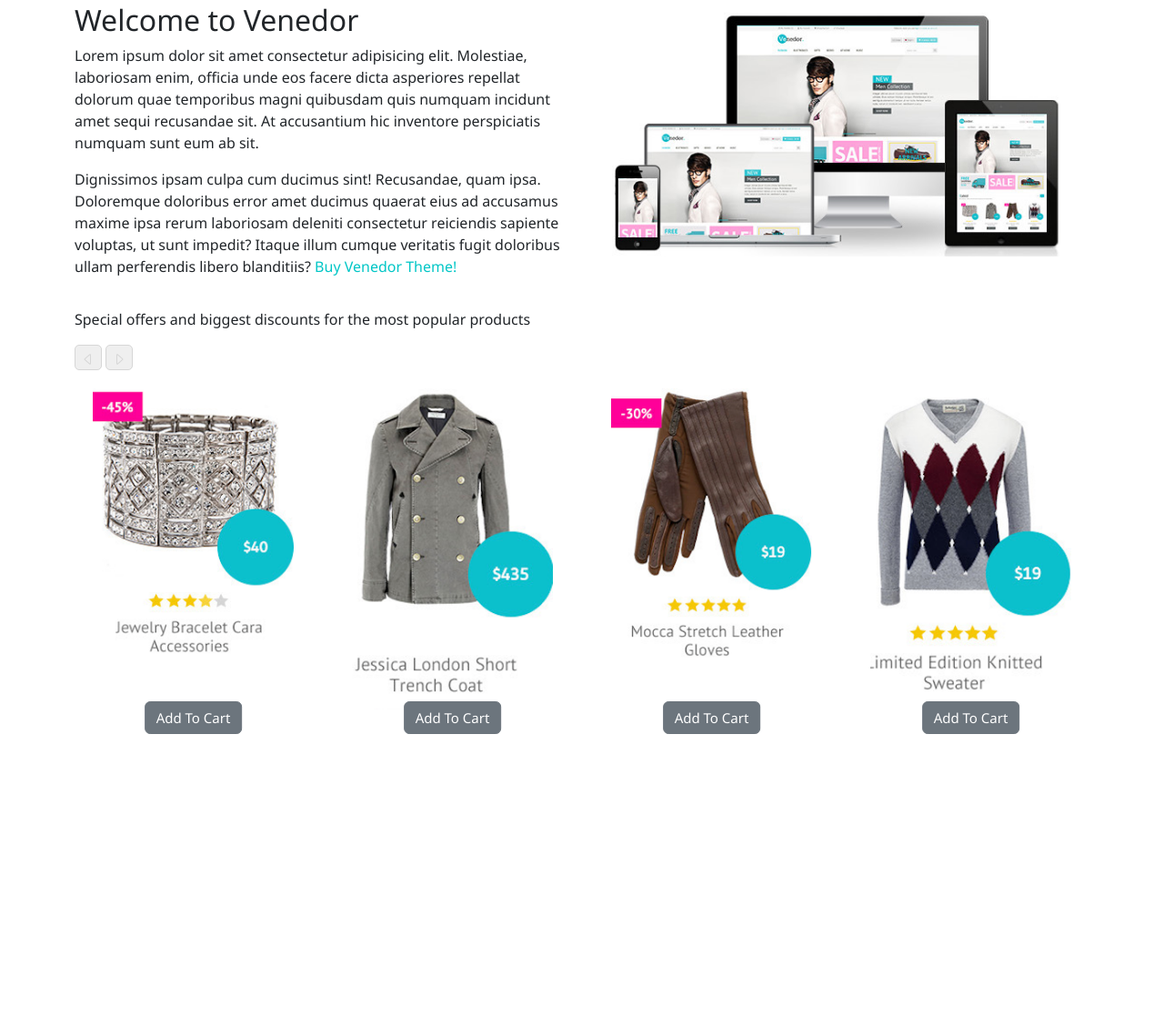
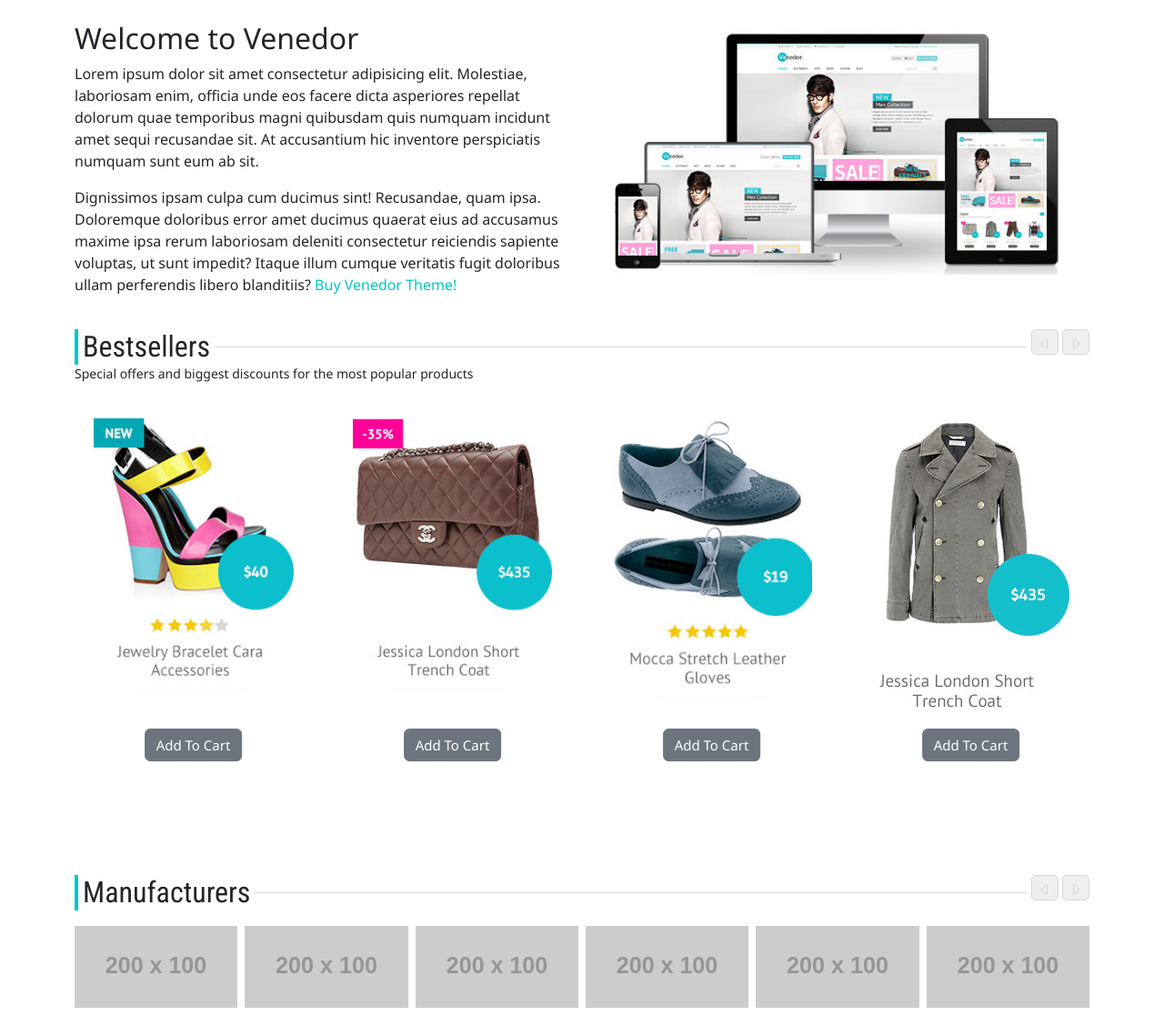
Before and after one commit to bluesatch/venedor23, a plain HTML site: page index.html in a window 1280 px wide. Shown: the part 1441-2569 px from the top of the page at 91% size. Before the commit the page ends 2266 px from the top, so only its background shows below. Drawn offline with nearby package versions, Linux system fonts and the light colour scheme; placeholder pictures from the web are drawn by us.

Commit message:
completed main

```diff
--- a/css/style.css
+++ b/css/style.css
@@ -83,16 +83,16 @@ body {
     border-radius: 3px;
 }
 
-#promoSection, #latestSection, #bestSellersSection {
+#promoSection, #latestSection, #welcomeSection, #bestSellersSection, #manufacturersSection {
     padding: 20px 0;
 }
 
-.latest-box, .sellers-box {
+.latest-box, .sellers-box, .manufacturers-box {
     padding: 18px 0;
     width: 100%;
 }
 
-#latestHeading, #bestSellersHeading {
+#latestHeading, #bestSellersHeading, #manufacturersHeading {
     margin: 0;
     padding:  0 5px;
     font-family: var(--headerFont);
@@ -102,36 +102,35 @@ body {
 }
 
 
-#latestScrolls #sellerScrolls {
+#latestScrolls, #sellerScrolls, #manuScrolls {
     padding-left: 5px;
     background-color: white;
     /* change background-color in js */
 }
 
-/* @media (min-width: 768px) and (max-width: 992px) {
-
-    .products {
-        height: 400px;
-    }
-} */
-
 @media (min-width: 768px) {
 
-    .latest-box {
+    .latest-box, .sellers-box {
         position: relative;
         border-top: 1px solid var(--tert);
         width: 100%;
         height: 560px;
     }
 
-    #latestHeading, #bestSellersHeading {
+    .manufacturers-box {
+        position: relative;
+        border-top: 1px solid var(--tert);
+        width: 100%;
+    }
+
+    #latestHeading, #bestSellersHeading, #manufacturersHeading {
         position: absolute;
         top: -20px;
         margin: 0;
         background-color: white;
     }
 
-    #latestScrolls {
+    #latestScrolls, #sellerScrolls, #manuScrolls {
         position: absolute;
         top: -20px;
         right: 0;
@@ -153,7 +152,7 @@ body {
 }
 
 
-.latest-tag {
+.latest-tag, .sellers-tag {
     font-size: 14px;
 }
 
--- a/index.html
+++ b/index.html
@@ -170,25 +170,25 @@
                         </button>
                     </div>
                     <div class="row">
-                        <div class="col-lg-3 col-md-4 products-col">
+                        <div class="col-md-3 col-6 products-col">
                             <div class="products w-100">
                                 <img src="images/bracelet.png" alt="bracelet cara" class="img-fluid  latest-img d-block mx-auto">
                                 <button class="btn btn-secondary cart-btn text-capitalize d-block mx-auto">add to cart</button>
                             </div>
                         </div>
-                        <div class="col-lg-3 col-md-4 products-col">
+                        <div class="col-md-3 col-6 products-col">
                             <div class="products w-100">
                                 <img src="images/trenchcoat.png" alt="jessica london short trench coat" class="img-fluid latest-img d-block mx-auto">
                                 <button class="btn btn-secondary cart-btn text-capitalize d-block mx-auto">add to cart</button>
                             </div>
                         </div>
-                        <div class="col-lg-3 col-md-4 products-col">
+                        <div class="col-md-3 col-6 products-col">
                             <div class="products w-100">
                                 <img src="images/gloves.png" alt="mocca stretch leather gloves" class="img-fluid latest-img d-block mx-auto">
                                 <button class="btn btn-secondary cart-btn text-capitalize d-block mx-auto">add to cart</button>
                             </div>
                         </div>
-                        <div class="col-lg-3 d-none d-lg-block">
+                        <div class="col-md-3 col-6">
                             <div class="products w-100">
                                 <img src="images/sweater.png" alt="limited edition knitted sweater" class="img-fluid latest-img d-block mx-auto">
                                 <button class="btn btn-secondary cart-btn text-capitalize d-block mx-auto">add to cart</button>
@@ -204,7 +204,7 @@
                     <div class="col-md-6">
                         <h2 class="subheading" id="welcomeHeading">Welcome to Venedor</h2>
                         <p class="welcome-text">Lorem ipsum dolor sit amet consectetur adipisicing elit. Molestiae, laboriosam enim, officia unde eos facere dicta asperiores repellat dolorum quae temporibus magni quibusdam quis numquam incidunt amet sequi recusandae sit. At accusantium hic inventore perspiciatis numquam sunt eum ab sit.</p>
-                        <p class="welcome-text">Dignissimos ipsam culpa cum ducimus sint! Recusandae, quam ipsa. Doloremque doloribus error amet ducimus quaerat eius ad accusamus maxime ipsa rerum laboriosam deleniti consectetur reiciendis sapiente voluptas, ut sunt impedit? Itaque illum cumque veritatis fugit doloribus ullam perferendis libero blanditiis? <span class="highlight text-capitalize">buy venedor theme!</span></p>
+                        <p class="welcome-text d-none d-lg-block">Dignissimos ipsam culpa cum ducimus sint! Recusandae, quam ipsa. Doloremque doloribus error amet ducimus quaerat eius ad accusamus maxime ipsa rerum laboriosam deleniti consectetur reiciendis sapiente voluptas, ut sunt impedit? Itaque illum cumque veritatis fugit doloribus ullam perferendis libero blanditiis? <span class="highlight text-capitalize">buy venedor theme!</span></p>
                     </div>
                     <div class="col-md-6">
                         <img src="images/platforms.png" alt="four different website displays" class="img-fluid platforms">
@@ -212,10 +212,10 @@
                 </div>
             </div>
         </section>
-        <section class="section bestSellersSection">
+        <section class="section" id="bestSellersSection">
             <div class="container">
                 <div class="sellers-box">
-                    <h2 class="subheading text-capitalize" id="bestSellersHeading">latest</h2>
+                    <h2 class="subheading text-capitalize" id="bestSellersHeading">bestsellers</h2>
                     <p class="sellers-tag">Special offers and biggest discounts for the most popular products</p>
                     <div class="scroll-btns d-none d-md-block" id="sellerScrolls">
                         <button class="scroll-btn">
@@ -232,30 +232,71 @@
                         </button>
                     </div>
                     <div class="row">
-                        <div class="col-lg-3 col-md-4 products-col">
+                        <div class="col-md-3 col-6 products-col">
                             <div class="products w-100">
-                                <img src="images/bracelet.png" alt="bracelet cara" class="img-fluid  latest-img d-block mx-auto">
+                                <img src="images/wedge.png" alt="Yellow, pink, and light blue wedge" class="img-fluid  best-img d-block mx-auto">
                                 <button class="btn btn-secondary cart-btn text-capitalize d-block mx-auto">add to cart</button>
                             </div>
                         </div>
-                        <div class="col-lg-3 col-md-4 products-col">
+                        <div class="col-md-3 col-6 products-col">
                             <div class="products w-100">
-                                <img src="images/trenchcoat.png" alt="jessica london short trench coat" class="img-fluid latest-img d-block mx-auto">
+                                <img src="images/clutch.png" alt="chanel clutch" class="img-fluid best-img d-block mx-auto">
                                 <button class="btn btn-secondary cart-btn text-capitalize d-block mx-auto">add to cart</button>
                             </div>
                         </div>
-                        <div class="col-lg-3 col-md-4 products-col">
+                        <div class="col-md-3 col-6 products-col">
                             <div class="products w-100">
-                                <img src="images/gloves.png" alt="mocca stretch leather gloves" class="img-fluid latest-img d-block mx-auto">
+                                <img src="images/shoes.png" alt="some really ugly shoes tbh" class="img-fluid best-img d-block mx-auto">
                                 <button class="btn btn-secondary cart-btn text-capitalize d-block mx-auto">add to cart</button>
                             </div>
                         </div>
-                        <div class="col-lg-3 d-none d-lg-block">
+                        <div class="col-md-3 col-6 products-col">
                             <div class="products w-100">
-                                <img src="images/sweater.png" alt="limited edition knitted sweater" class="img-fluid latest-img d-block mx-auto">
+                                <img src="images/trenchcoat2.png" alt="Short trench coat" class="img-fluid latest-img d-block mx-auto">
                                 <button class="btn btn-secondary cart-btn text-capitalize d-block mx-auto">add to cart</button>
                             </div>
                         </div>
+                    </div>
+                </div>
+            </div>
+        </section>
+        <section class="section" id="manufacturersSection">
+            <div class="container">
+                <div class="manufacturers-box">
+                    <h2 class="subheading text-capitalize" id="manufacturersHeading">manufacturers</h2>
+                    <div class="scroll-btns d-none d-md-block" id="manuScrolls">
+                        <button class="scroll-btn">
+                            <svg xmlns="http://www.w3.org/2000/svg" width="16" height="16" fill="currentColor" class="bi bi-caret-left" viewBox="0 0 16 16">
+                                <path d="M10 12.796V3.204L4.519 8 10 12.796zm-.659.753-5.48-4.796a1 1 0 0 1 0-1.506l5.48-4.796A1 1 0 0 1 11 3.204v9.592a1 1 0 0 1-1.659.753z"/>
+                            </svg>
+                            <span class="visually-hidden">scroll left</span>
+                        </button>
+                        <button class="scroll-btn">
+                            <svg xmlns="http://www.w3.org/2000/svg" width="16" height="16" fill="currentColor" class="bi bi-caret-right" viewBox="0 0 16 16">
+                                <path d="M6 12.796V3.204L11.481 8 6 12.796zm.659.753 5.48-4.796a1 1 0 0 0 0-1.506L6.66 2.451C6.011 1.885 5 2.345 5 3.204v9.592a1 1 0 0 0 1.659.753z"/>
+                            </svg>
+                            <span class="visually-hidden">scroll right</span>
+                        </button>
+                    </div>
+                </div>
+                <div class="row g-2">
+                    <div class="col-6 col-md-4 col-lg-2">
+                        <img src="https://via.placeholder.com/200x100" alt="placeholder img" class="img-fluid manufacturer-image w-100" />
+                    </div>
+                    <div class="col-6 col-md-4 col-lg-2">
+                        <img src="https://via.placeholder.com/200x100" alt="placeholder img" class="img-fluid manufacturer-image w-100" />
+                    </div>
+                    <div class="col-6 col-md-4 col-lg-2">
+                        <img src="https://via.placeholder.com/200x100" alt="placeholder img" class="img-fluid manufacturer-image w-100" />
+                    </div>
+                    <div class="col-6 col-md-4 col-lg-2">
+                        <img src="https://via.placeholder.com/200x100" alt="placeholder img" class="img-fluid manufacturer-image w-100" />
+                    </div>
+                    <div class="col-6 col-md-4 col-lg-2">
+                        <img src="https://via.placeholder.com/200x100" alt="placeholder img" class="img-fluid manufacturer-image w-100" />
+                    </div>
+                    <div class="col-6 col-md-4 col-lg-2">
+                        <img src="https://via.placeholder.com/200x100" alt="placeholder img" class="img-fluid manufacturer-image w-100" />
                     </div>
                 </div>
             </div>
```
